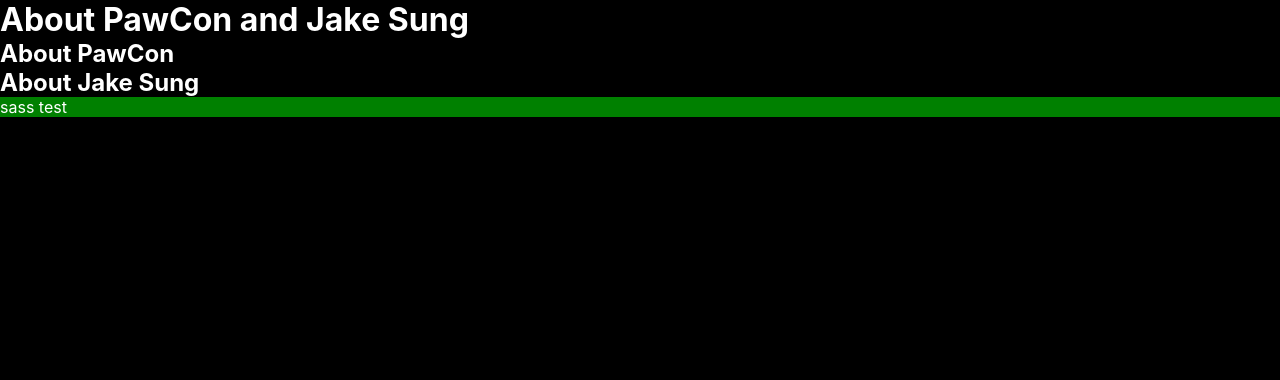
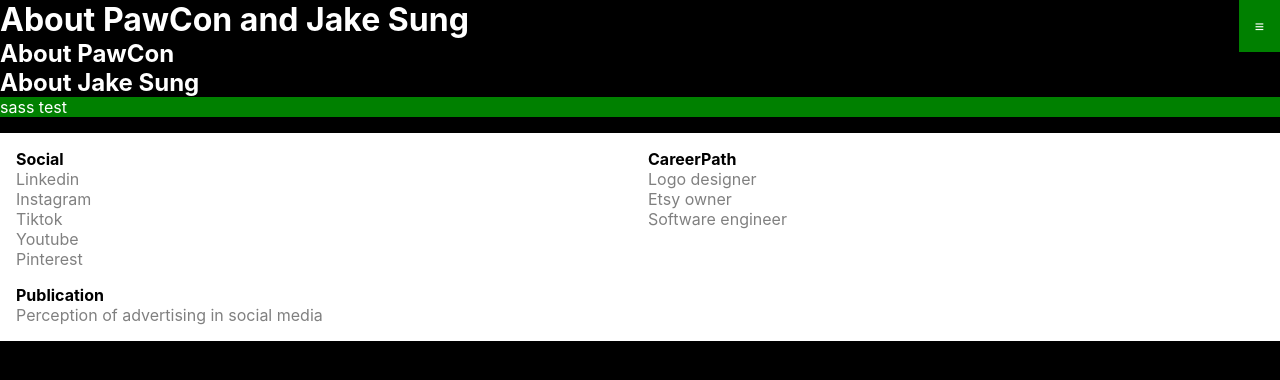
Before and after one commit to developerasun/pawcon, a React (Create React App) app in the folder client/: page /about in a window 1280 px wide. Shown: the top 380 px of the page. Built offline with nearby package versions, Linux system fonts and the light colour scheme.

Commit message:
navbar, footer moved to App.tsx

```diff
--- a/client/src/App.tsx
+++ b/client/src/App.tsx
@@ -12,10 +12,13 @@ import { Shop } from './components/_shop/shop'
 import { Login } from './components/_login/login';
 import { SignUp } from './components/_signup/signup';
 import { Page404 } from './components/subComponents/page404';
+import { Footer } from './components/subComponents/footer';
+import { Navbar } from './components/subComponents/navbar';
 
 function App() {
   return (
     <BrowserRouter>
+      <Navbar />
         <Routes>
           <Route path='/' element={<Home />}/>
           <Route path='/about' element={<About />}/>
@@ -24,7 +27,7 @@ function App() {
 
           <Route path='/gallery' element={<Gallery />}>
             {/* route parameter for CardDetails => id */}
-          <Route path=":id" element={<CardDetails />} />
+            <Route path=":title" element={<CardDetails />} />
           </Route>
 
           <Route path='/shop' element={<Shop />}/>
@@ -32,6 +35,7 @@ function App() {
           <Route path='/signup' element={<SignUp />}/>
           <Route path='*' element={<Page404 />}/>
         </Routes>
+      <Footer/>
     </BrowserRouter>
   );
 }
```
Lines whose indentation alone changed are shown as unchanged.
